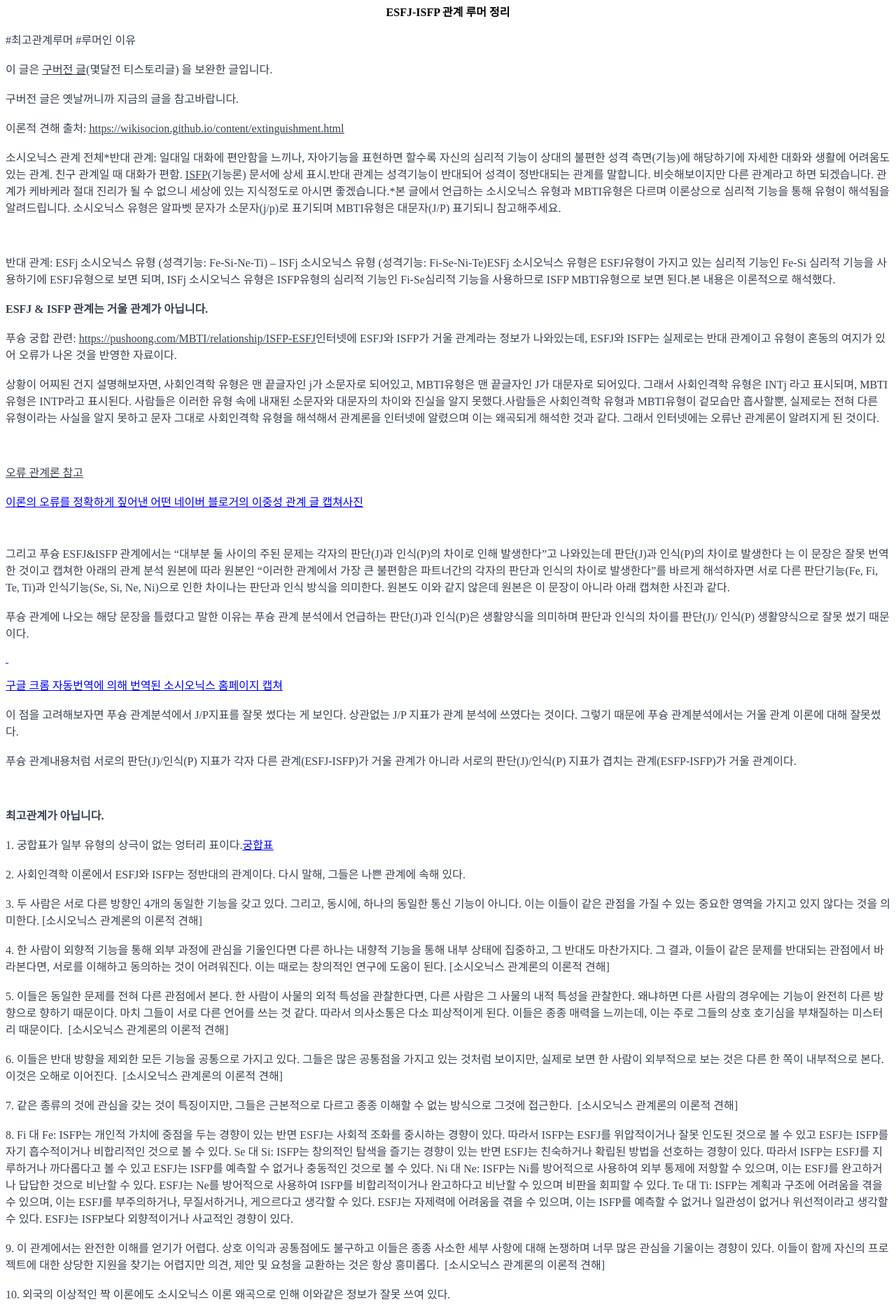
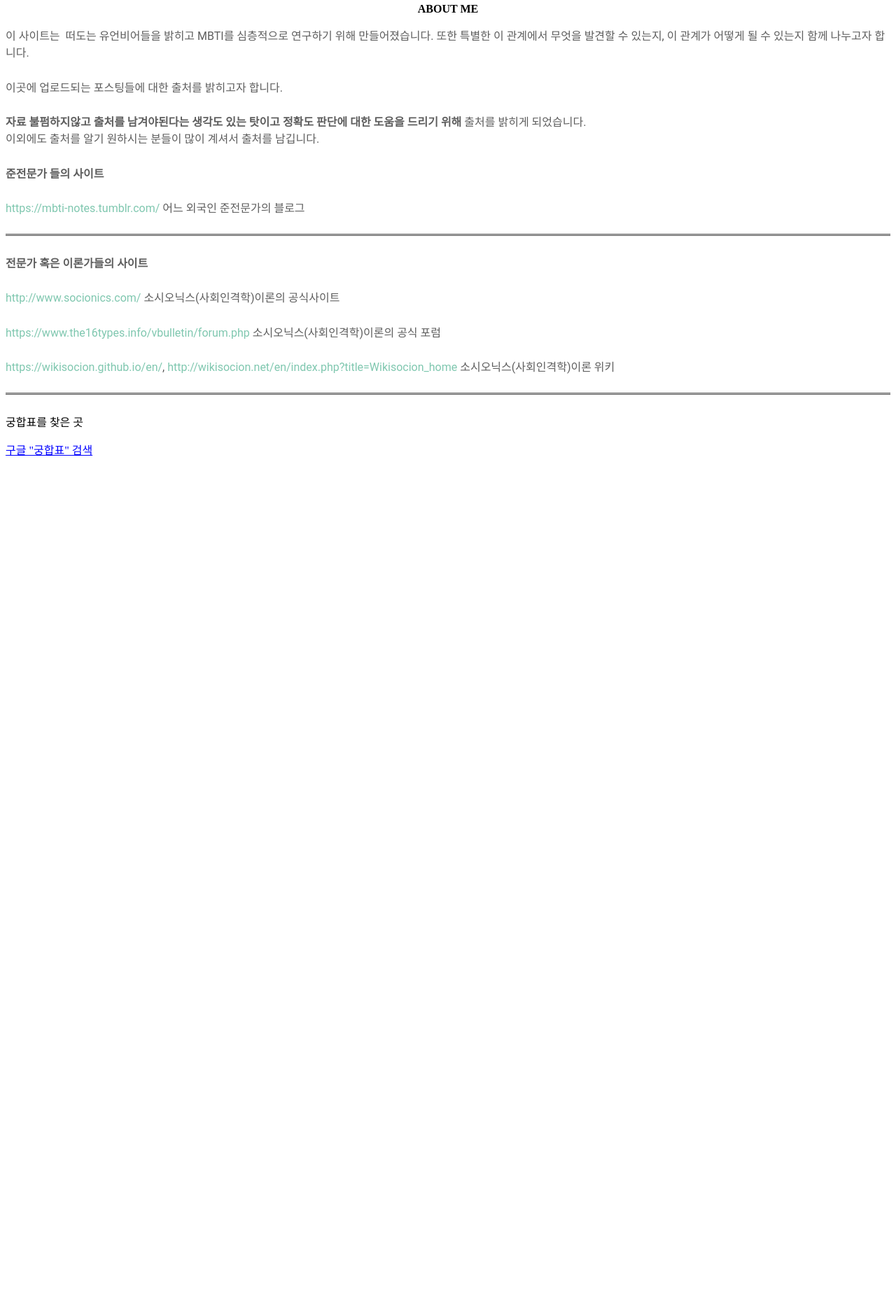
Before and after one commit to mbti-data/about-this-site, a plain HTML site: page index.html in a window 1280 px wide. Shown: the part 137-2000 px from the top of the page at 70% size. After the commit the page ends 807 px from the top, so only its background shows below. Drawn offline with Linux system fonts and the light colour scheme.

Commit message:
Add files via upload

```diff
--- a/index.html
+++ b/index.html
@@ -1,7 +1,7 @@
 <html>
 
 <head>
-<title>MBTI 루머 모음 - ESFJ&ISFP 관계 루머 정리</title>
+<title>MBTI 루머 모음 - ABOUT ME</title>
 <meta name="generator" content="Namo WebEditor(Trial)">
 <meta http-equiv="content-type" content="text/html; charset=utf-8">
 </head>
@@ -9,129 +9,25 @@
 <body bgcolor="white" text="black" link="blue" vlink="purple" alink="red">
 <div style="text-align:center;" data-pm-slice="1 1 []" data-en-clipboard="true"><b><span style="font-size: 30px;"><font face="맑은 고딕 Semilight">MBTI 루머 모음</font></span></b><font face="HY견고딕"></font></div>
 <div style="text-align:center;">
-    <p><b><span style="font-size: 20px;"><font face="HY견고딕"><a href="https://mbti-rumors.github.io/home/">HOME</a> | <a href="https://mbti-rumors.github.io/about-me/">ABOUT ME</a></font></span></b></p>
+    <p><b><span style="font-size: 20px;"><font face="HY견고딕"><a href="https://mbti-rumors.github.io/home/">HOME</a> | <a href="https://mbti-rumors.github.io/about-me/">ABOUT ME</a> </font></span></b></p>
     <p>&nbsp;</p>
-    <p><b>ESFJ-ISFP 관계&nbsp;루머 정리</b></p>
+    <p><b>ABOUT ME</b></p>
 </div>
 <div><span style="font-size: 20px;"><span data-markholder="true"></span></span></div>
-<div><span style="color:rgb(55, 65, 81);">#최고관계루머 #루머인 이유</span></div>
-<div>
-<br>
-</div>
-<div><span style="color:rgb(55, 65, 81);">이 글은&nbsp;</span><a href="https://mbtitypematch.tistory.com/m/38" rev="en_rl_none"><span style="color:rgb(55, 65, 81);"><u>구버전 글</u></span></a><span style="color:rgb(55, 65, 81);">(몇달전 티스토리글) 을 보완한 글입니다.</span></div>
-<div>
-<br>
-</div>
-<div><span style="color:rgb(55, 65, 81);">구버전 글은 옛날꺼니까 지금의 글을 참고바랍니다.</span></div>
-<div>
-<br>
-</div>
-<div><span style="color:rgb(55, 65, 81);">이론적 견해 출처:&nbsp;</span><a href="https://wikisocion.github.io/content/extinguishment.html" rev="en_rl_none"><span style="color:rgb(55, 65, 81);"><u>https://wikisocion.github.io/content/extinguishment.html</u></span></a></div>
-<div>
-<br>
-</div>
-<div><span style="color:rgb(55, 65, 81);">소시오닉스 관계 전체*반대 관계: 일대일 대화에 편안함을 느끼나, 자아기능을 표현하면 할수록 자신의 심리적 기능이 상대의 불편한 성격 측면(기능)에 해당하기에 자세한 대화와 생활에 어려움도 있는 관계. 친구 관계일 때 대화가 편함.&nbsp;</span><a href="https://namu.wiki/w/ISFP#s-3" rev="en_rl_none"><span style="color:rgb(55, 65, 81);"><u>ISFP</u></span></a><span style="color:rgb(55, 65, 81);">(기능론) 문서에 상세 표시.반대 관계는 성격기능이 반대되어 성격이 정반대되는 관계를 말합니다.
-비슷해보이지만 다른 관계라고 하면 되겠습니다. 관계가 케바케라 절대 진리가 될 수 없으니 세상에 있는 지식정도로 아시면 좋겠습니다.*본 글에서 언급하는 소시오닉스 유형과 MBTI유형은 다르며 이론상으로 심리적 기능을 통해 유형이 해석됨을 알려드립니다. 소시오닉스 유형은 알파벳 문자가 소문자(j/p)로 표기되며 MBTI유형은 대문자(J/P) 표기되니 참고해주세요.</span></div>
-<div>
-<br>
-</div>
-<div><span style="color:rgb(55, 65, 81);">&nbsp;</span></div>
-<div>
-<br>
-</div>
-<div><span style="color:rgb(55, 65, 81);">반대 관계: ESFj 소시오닉스 유형 (성격기능: Fe-Si-Ne-Ti) – ISFj 소시오닉스 유형 (성격기능: Fi-Se-Ni-Te)ESFj 소시오닉스 유형은 ESFJ유형이 가지고 있는 심리적 기능인 Fe-Si 심리적 기능을 사용하기에 ESFJ유형으로 보면 되며, ISFj 소시오닉스 유형은 ISFP유형의 심리적 기능인 Fi-Se심리적 기능을 사용하므로 ISFP MBTI유형으로 보면 된다.본 내용은 이론적으로 해석했다.</span></div>
-<div>
-<br>
-</div>
-<div><b><span style="color:rgb(55, 65, 81);">ESFJ &amp; ISFP 관계는 거울 관계가 아닙니다.</span></b></div>
-<div>
-<br>
-</div>
-<div><span style="color:rgb(55, 65, 81);">푸슝 궁합 관련:&nbsp;</span><a href="https://pushoong.com/MBTI/relationship/ISFP-ESFJ" rev="en_rl_none"><span style="color:rgb(55, 65, 81);"><u>https://pushoong.com/MBTI/relationship/ISFP-ESFJ</u></span></a><span style="color:rgb(55, 65, 81);">인터넷에 ESFJ와 ISFP가 거울 관계라는 정보가 나와있는데, ESFJ와 ISFP는 실제로는 반대 관계이고 유형이 혼동의 여지가 있어 오류가 나온 것을 반영한 자료이다.</span></div>
-<div>
-<br>
-</div>
-<div><span style="color:rgb(55, 65, 81);">상황이 어찌된 건지 설명해보자면, 사회인격학 유형은 맨 끝글자인 j가 소문자로 되어있고, MBTI유형은 맨 끝글자인 J가 대문자로 되어있다. 그래서 사회인격학 유형은 INTj 라고 표시되며, MBTI유형은 INTP라고 표시된다. 사람들은 이러한 유형 속에 내재된 소문자와 대문자의 차이와 진실을 알지 못했다.사람들은 사회인격학 유형과 MBTI유형이 겉모습만 흡사할뿐, 실제로는 전혀 다른 유형이라는 사실을 알지 못하고 문자 그대로 사회인격학 유형을 해석해서 관계론을 인터넷에 알렸으며 이는 왜곡되게 해석한
-것과 같다. 그래서 인터넷에는 오류난 관계론이 알려지게 된 것이다.</span></div>
-<div>
-<br>
-</div>
-<div><span style="color:rgb(55, 65, 81);">&nbsp;</span></div>
-<div>
-<br>
-</div>
-<div><a href="https://m.blog.naver.com/PostView.naver?isHttpsRedirect=true&amp;blogId=jino303&amp;logNo=80150427860" rev="en_rl_none"><span style="color:rgb(55, 65, 81);"><u>오류 관계론 참고</u></span></a></div>
-<div>
-<a href="https://i.pinimg.com/originals/47/c1/24/47c124b35d36c710c966ea3c2cf91a59.png"><br>
-</a></div>
-<div><span style="color:rgb(55, 65, 81);"><a href="https://i.pinimg.com/originals/47/c1/24/47c124b35d36c710c966ea3c2cf91a59.png">이론의 오류를 정확하게 짚어낸 어떤 네이버 블로거의 이중성 관계 글 캡쳐사진</a></span></div>
-<p>&nbsp;</p>
-<div><span style="color:rgb(55, 65, 81);">그리고 푸슝 ESFJ&amp;ISFP 관계에서는 “대부분 둘 사이의 주된 문제는 각자의 판단(J)과 인식(P)의 차이로 인해 발생한다”고 나와있는데 판단(J)과 인식(P)의 차이로 발생한다 는 이 문장은 잘못 번역한 것이고 캡쳐한 아래의 관계 분석 원본에 따라 원본인 “이러한 관계에서 가장 큰 불편함은 파트너간의 각자의 판단과 인식의 차이로 발생한다”를 바르게 해석하자면 서로 다른 판단기능(Fe, Fi, Te, Ti)과 인식기능(Se, Si, Ne, Ni)으로 인한 차이나는 판단과 인식 방식을 의미한다. 원본도 이와 같지
-않은데 원본은 이 문장이 아니라 아래 캡쳐한 사진과 같다.</span></div>
-<div>
-<br>
-</div>
-<div><span style="color:rgb(55, 65, 81);">푸슝 관계에 나오는 해당 문장을 틀렸다고 말한 이유는 푸슝 관계 분석에서 언급하는 판단(J)과 인식(P)은 생활양식을 의미하며 판단과 인식의 차이를 판단(J)/ 인식(P) 생활양식으로 잘못 썼기 때문이다.</span></div>
-<p><a href="https://i.pinimg.com/originals/a8/10/de/a810de1b543705e3b3d010258ffc9d10.png">&nbsp;</a></p>
-<div><span style="color:rgb(55, 65, 81);"><a href="https://i.pinimg.com/originals/a8/10/de/a810de1b543705e3b3d010258ffc9d10.png">구글 크롬 자동번역에 의해 번역된 소시오닉스 홈페이지 캡쳐</a></span></div>
-<div>
-<br>
-</div>
-<div><span style="color:rgb(55, 65, 81);">이 점을 고려해보자면 푸슝 관계분석에서 J/P지표를 잘못 썼다는 게 보인다. 상관없는 J/P 지표가 관계 분석에 쓰였다는 것이다. 그렇기 때문에 푸슝 관계분석에서는 거울 관계 이론에 대해 잘못썼다.</span></div>
-<div>
-<br>
-</div>
-<div><span style="color:rgb(55, 65, 81);">푸슝 관계내용처럼 서로의 판단(J)/인식(P) 지표가 각자 다른 관계(ESFJ-ISFP)가 거울 관계가 아니라 서로의 판단(J)/인식(P) 지표가 겹치는 관계(ESFP-ISFP)가 거울 관계이다.</span></div>
-<div>
-<br>
-</div>
-<div><span style="color:rgb(55, 65, 81);">&nbsp;</span></div>
-<div>
-<br>
-</div>
-<div><b><span style="color:rgb(55, 65, 81);">최고관계가 아닙니다.</span></b></div>
-<div>
-<br>
-</div>
-<div><span style="color:rgb(55, 65, 81);">1. 궁합표가 일부 유형의 상극이 없는 엉터리 표이다.<u><a href="https://i.pinimg.com/originals/7b/95/39/7b95392bec2ee62d08aeb85c7aa3e6f6.webp" rev="en_rl_none">궁합표</a></u></span></div>
-<div>
-<br>
-</div>
-<div><span style="color:rgb(55, 65, 81);">2. 사회인격학 이론에서 ESFJ와 ISFP는 정반대의 관계이다. 다시 말해, 그들은 나쁜 관계에 속해 있다.</span></div>
-<div>
-<br>
-</div>
-<div><span style="color:rgb(55, 65, 81);">3. 두 사람은 서로 다른 방향인 4개의 동일한 기능을 갖고 있다. 그리고, 동시에, 하나의 동일한 통신 기능이 아니다. 이는 이들이 같은 관점을 가질 수 있는 중요한 영역을 가지고 있지 않다는 것을 의미한다. [소시오닉스 관계론의 이론적 견해]</span></div>
-<div>
-<br>
-</div>
-<div><span style="color:rgb(55, 65, 81);">4. 한 사람이 외향적 기능을 통해 외부 과정에 관심을 기울인다면 다른 하나는 내향적 기능을 통해 내부 상태에 집중하고, 그 반대도 마찬가지다. 그 결과, 이들이 같은 문제를 반대되는 관점에서 바라본다면, 서로를 이해하고 동의하는 것이 어려워진다. 이는 때로는 창의적인 연구에 도움이 된다.&nbsp;[소시오닉스 관계론의 이론적 견해]</span></div>
-<div>
-<br>
-</div>
-<div><span style="color:rgb(55, 65, 81);">5. 이들은 동일한 문제를 전혀 다른 관점에서 본다. 한 사람이 사물의 외적 특성을 관찰한다면, 다른 사람은 그 사물의 내적 특성을 관찰한다. 왜냐하면 다른 사람의 경우에는 기능이 완전히 다른 방향으로 향하기 때문이다. 마치 그들이 서로 다른 언어를 쓰는 것 같다. 따라서 의사소통은 다소 피상적이게 된다. 이들은 종종 매력을 느끼는데, 이는 주로 그들의 상호 호기심을 부채질하는 미스터리 때문이다.&nbsp;&nbsp;[소시오닉스 관계론의 이론적 견해]</span></div>
-<div>
-<br>
-</div>
-<div><span style="color:rgb(55, 65, 81);">6. 이들은 반대 방향을 제외한 모든 기능을 공통으로 가지고 있다. 그들은 많은 공통점을 가지고 있는 것처럼 보이지만, 실제로 보면 한 사람이 외부적으로 보는 것은 다른 한 쪽이 내부적으로 본다. 이것은 오해로 이어진다.&nbsp;&nbsp;[소시오닉스 관계론의 이론적 견해]</span></div>
-<div>
-<br>
-</div>
-<div><span style="color:rgb(55, 65, 81);">7. 같은 종류의 것에 관심을 갖는 것이 특징이지만, 그들은 근본적으로 다르고 종종 이해할 수 없는 방식으로 그것에 접근한다.&nbsp;&nbsp;[소시오닉스 관계론의 이론적 견해]</span></div>
-<div>
-<br>
-</div>
-<div><span style="color:rgb(55, 65, 81);">8. Fi 대 Fe: ISFP는 개인적 가치에 중점을 두는 경향이 있는 반면 ESFJ는 사회적 조화를 중시하는 경향이 있다. 따라서 ISFP는 ESFJ를 위압적이거나 잘못 인도된 것으로 볼 수 있고 ESFJ는 ISFP를 자기 흡수적이거나 비합리적인 것으로 볼 수 있다. Se 대 Si: ISFP는 창의적인 탐색을 즐기는 경향이 있는 반면 ESFJ는 친숙하거나 확립된 방법을 선호하는 경향이 있다. 따라서 ISFP는 ESFJ를 지루하거나 까다롭다고 볼 수 있고 ESFJ는 ISFP를 예측할 수 없거나 충동적인 것으로 볼 수 있다. Ni 대 Ne: ISFP는
-Ni를 방어적으로 사용하여 외부 통제에 저항할 수 있으며, 이는 ESFJ를 완고하거나 답답한 것으로 비난할 수 있다. ESFJ는 Ne를 방어적으로 사용하여 ISFP를 비합리적이거나 완고하다고 비난할 수 있으며 비판을 회피할 수 있다. Te 대 Ti: ISFP는 계획과 구조에 어려움을 겪을 수 있으며, 이는 ESFJ를 부주의하거나, 무질서하거나, 게으르다고 생각할 수 있다. ESFJ는 자제력에 어려움을 겪을 수 있으며, 이는 ISFP를 예측할 수 없거나 일관성이 없거나 위선적이라고 생각할 수 있다. ESFJ는 ISFP보다 외향적이거나 사교적인 경향이 있다.</span></div>
-<div>
-<br>
-</div>
-<div><span style="color:rgb(55, 65, 81);">9. 이 관계에서는 완전한 이해를 얻기가 어렵다. 상호 이익과 공통점에도 불구하고 이들은 종종 사소한 세부 사항에 대해 논쟁하며 너무 많은 관심을 기울이는 경향이 있다. 이들이 함께 자신의 프로젝트에 대한 상당한 지원을 찾기는 어렵지만 의견, 제안 및 요청을 교환하는 것은 항상 흥미롭다.&nbsp;&nbsp;[소시오닉스 관계론의 이론적 견해]</span></div>
-<div>
-<br>
-</div>
-<div><span style="color:rgb(55, 65, 81);">10. 외국의 이상적인 짝 이론에도 소시오닉스 이론 왜곡으로 인해 이와같은 정보가 잘못 쓰여 있다.</span></div>
-<p>&nbsp;</p>
+<p style="box-sizing: inherit; border: 0px; font-family: Roboto, Helvetica, sans-serif; font-size: 16px; font-style: normal; font-weight: 400; margin: 0px 0px 1.6em; outline: 0px; padding: 0px; vertical-align: baseline; color: rgb(94, 94, 94); font-variant-ligatures: normal; font-variant-caps: normal; letter-spacing: normal; orphans: 2; text-align: start; text-indent: 0px; text-transform: none; white-space: normal; widows: 2; word-spacing: 0px; -webkit-text-stroke-width: 0px; background-color: rgb(255, 255, 255); text-decoration-thickness: initial; text-decoration-style: initial; text-decoration-color: initial;">이 사이트는 &nbsp;떠도는 유언비어들을 밝히고 MBTI를&nbsp;심층적으로 연구하기 위해 만들어졌습니다. 또한 특별한 이 관계에서 무엇을 발견할 수 있는지, 이 관계가 어떻게 될 수 있는지 함께 나누고자 합니다.</p>
+<p style="box-sizing: inherit; border: 0px; font-family: Roboto, Helvetica, sans-serif; font-size: 16px; font-style: normal; font-weight: 400; margin: 0px 0px 1.6em; outline: 0px; padding: 0px; vertical-align: baseline; color: rgb(94, 94, 94); font-variant-ligatures: normal; font-variant-caps: normal; letter-spacing: normal; orphans: 2; text-align: start; text-indent: 0px; text-transform: none; white-space: normal; widows: 2; word-spacing: 0px; -webkit-text-stroke-width: 0px; background-color: rgb(255, 255, 255); text-decoration-thickness: initial; text-decoration-style: initial; text-decoration-color: initial;">이곳에 업로드되는 포스팅들에&nbsp;대한 출처를 밝히고자 합니다.</p>
+<p style="box-sizing: inherit; border: 0px; font-family: Roboto, Helvetica, sans-serif; font-size: 16px; font-style: normal; font-weight: 400; margin: 0px 0px 1.6em; outline: 0px; padding: 0px; vertical-align: baseline; color: rgb(94, 94, 94); font-variant-ligatures: normal; font-variant-caps: normal; letter-spacing: normal; orphans: 2; text-align: start; text-indent: 0px; text-transform: none; white-space: normal; widows: 2; word-spacing: 0px; -webkit-text-stroke-width: 0px; background-color: rgb(255, 255, 255); text-decoration-thickness: initial; text-decoration-style: initial; text-decoration-color: initial;"><strong style="box-sizing: inherit; border: 0px; font-family: inherit; font-size: 16px; font-style: inherit; font-weight: 700; margin: 0px; outline: 0px; padding: 0px; vertical-align: baseline;">자료 불펌하지않고 출처를 남겨야된다는 생각도 있는 탓이고 정확도 판단에 대한 도움을 드리기 위해</strong>&nbsp;출처를 밝히게 되었습니다.<br style="box-sizing: inherit;">이외에도 출처를 알기 원하시는 분들이 많이 계셔서 출처를 남깁니다.</p>
+<p style="box-sizing: inherit; border: 0px; font-family: Roboto, Helvetica, sans-serif; font-size: 16px; font-style: normal; font-weight: 400; margin: 0px 0px 1.6em; outline: 0px; padding: 0px; vertical-align: baseline; color: rgb(94, 94, 94); font-variant-ligatures: normal; font-variant-caps: normal; letter-spacing: normal; orphans: 2; text-align: start; text-indent: 0px; text-transform: none; white-space: normal; widows: 2; word-spacing: 0px; -webkit-text-stroke-width: 0px; background-color: rgb(255, 255, 255); text-decoration-thickness: initial; text-decoration-style: initial; text-decoration-color: initial;"><strong style="box-sizing: inherit; border: 0px; font-family: inherit; font-size: 16px; font-style: inherit; font-weight: 700; margin: 0px; outline: 0px; padding: 0px; vertical-align: baseline;">준전문가 들의 사이트</strong></p>
+<p style="box-sizing: inherit; border: 0px; font-family: Roboto, Helvetica, sans-serif; font-size: 16px; font-style: normal; font-weight: 400; margin: 0px 0px 1.6em; outline: 0px; padding: 0px; vertical-align: baseline; color: rgb(94, 94, 94); font-variant-ligatures: normal; font-variant-caps: normal; letter-spacing: normal; orphans: 2; text-align: start; text-indent: 0px; text-transform: none; white-space: normal; widows: 2; word-spacing: 0px; -webkit-text-stroke-width: 0px; background-color: rgb(255, 255, 255); text-decoration-thickness: initial; text-decoration-style: initial; text-decoration-color: initial;"><a href="https://mbti-notes.tumblr.com/" style="box-sizing: inherit; border: 0px; font-family: inherit; font-size: 16px; font-style: inherit; font-weight: inherit; margin: 0px; outline: 0px; padding: 0px; vertical-align: baseline; color: rgb(127, 199, 175); text-decoration: none; transition: color 0.3s ease-in-out 0s; word-break: break-word;">https://mbti-notes.tumblr.com/</a>&nbsp;어느 외국인 준전문가의 블로그</p>
+<hr class="wp-block-separator has-alpha-channel-opacity" style="box-sizing: inherit; background-color: rgb(204, 204, 204); border-top: 1px solid; border-right: none; border-bottom: 1px solid; border-left: none; border-image: initial; height: 1px; margin-bottom: 1.6em; color: rgb(94, 94, 94); font-family: Roboto, Helvetica, sans-serif; font-size: 16px; font-style: normal; font-variant-ligatures: normal; font-variant-caps: normal; font-weight: 400; letter-spacing: normal; orphans: 2; text-align: start; text-indent: 0px; text-transform: none; white-space: normal; widows: 2; word-spacing: 0px; -webkit-text-stroke-width: 0px; text-decoration-thickness: initial; text-decoration-style: initial; text-decoration-color: initial;">
+<p style="box-sizing: inherit; border: 0px; font-family: Roboto, Helvetica, sans-serif; font-size: 16px; font-style: normal; font-weight: 400; margin: 0px 0px 1.6em; outline: 0px; padding: 0px; vertical-align: baseline; color: rgb(94, 94, 94); font-variant-ligatures: normal; font-variant-caps: normal; letter-spacing: normal; orphans: 2; text-align: start; text-indent: 0px; text-transform: none; white-space: normal; widows: 2; word-spacing: 0px; -webkit-text-stroke-width: 0px; background-color: rgb(255, 255, 255); text-decoration-thickness: initial; text-decoration-style: initial; text-decoration-color: initial;"></p>
+<p style="box-sizing: inherit; border: 0px; font-family: Roboto, Helvetica, sans-serif; font-size: 16px; font-style: normal; font-weight: 400; margin: 0px 0px 1.6em; outline: 0px; padding: 0px; vertical-align: baseline; color: rgb(94, 94, 94); font-variant-ligatures: normal; font-variant-caps: normal; letter-spacing: normal; orphans: 2; text-align: start; text-indent: 0px; text-transform: none; white-space: normal; widows: 2; word-spacing: 0px; -webkit-text-stroke-width: 0px; background-color: rgb(255, 255, 255); text-decoration-thickness: initial; text-decoration-style: initial; text-decoration-color: initial;"><strong style="box-sizing: inherit; border: 0px; font-family: inherit; font-size: 16px; font-style: inherit; font-weight: 700; margin: 0px; outline: 0px; padding: 0px; vertical-align: baseline;">전문가 혹은 이론가들의 사이트</strong></p>
+<p style="box-sizing: inherit; border: 0px; font-family: Roboto, Helvetica, sans-serif; font-size: 16px; font-style: normal; font-weight: 400; margin: 0px 0px 1.6em; outline: 0px; padding: 0px; vertical-align: baseline; color: rgb(94, 94, 94); font-variant-ligatures: normal; font-variant-caps: normal; letter-spacing: normal; orphans: 2; text-align: start; text-indent: 0px; text-transform: none; white-space: normal; widows: 2; word-spacing: 0px; -webkit-text-stroke-width: 0px; background-color: rgb(255, 255, 255); text-decoration-thickness: initial; text-decoration-style: initial; text-decoration-color: initial;"><a href="http://www.socionics.com/" style="box-sizing: inherit; border: 0px; font-family: inherit; font-size: 16px; font-style: inherit; font-weight: inherit; margin: 0px; outline: 0px; padding: 0px; vertical-align: baseline; color: rgb(127, 199, 175); text-decoration: none; transition: color 0.3s ease-in-out 0s; word-break: break-word;">http://www.socionics.com/</a>&nbsp;소시오닉스(사회인격학)이론의 공식사이트</p>
+<p style="box-sizing: inherit; border: 0px; font-family: Roboto, Helvetica, sans-serif; font-size: 16px; font-style: normal; font-weight: 400; margin: 0px 0px 1.6em; outline: 0px; padding: 0px; vertical-align: baseline; color: rgb(94, 94, 94); font-variant-ligatures: normal; font-variant-caps: normal; letter-spacing: normal; orphans: 2; text-align: start; text-indent: 0px; text-transform: none; white-space: normal; widows: 2; word-spacing: 0px; -webkit-text-stroke-width: 0px; background-color: rgb(255, 255, 255); text-decoration-thickness: initial; text-decoration-style: initial; text-decoration-color: initial;"><a href="https://www.the16types.info/vbulletin/forum.php" style="box-sizing: inherit; border: 0px; font-family: inherit; font-size: 16px; font-style: inherit; font-weight: inherit; margin: 0px; outline: 0px; padding: 0px; vertical-align: baseline; color: rgb(127, 199, 175); text-decoration: none; transition: color 0.3s ease-in-out 0s; word-break: break-word;">https://www.the16types.info/vbulletin/forum.php</a>&nbsp;소시오닉스(사회인격학)이론의 공식 포럼</p>
+<p style="box-sizing: inherit; border: 0px; font-family: Roboto, Helvetica, sans-serif; font-size: 16px; font-style: normal; font-weight: 400; margin: 0px 0px 1.6em; outline: 0px; padding: 0px; vertical-align: baseline; color: rgb(94, 94, 94); font-variant-ligatures: normal; font-variant-caps: normal; letter-spacing: normal; orphans: 2; text-align: start; text-indent: 0px; text-transform: none; white-space: normal; widows: 2; word-spacing: 0px; -webkit-text-stroke-width: 0px; background-color: rgb(255, 255, 255); text-decoration-thickness: initial; text-decoration-style: initial; text-decoration-color: initial;"><a href="https://wikisocion.github.io/en/" style="box-sizing: inherit; border: 0px; font-family: inherit; font-size: 16px; font-style: inherit; font-weight: inherit; margin: 0px; outline: 0px; padding: 0px; vertical-align: baseline; color: rgb(127, 199, 175); text-decoration: none; transition: color 0.3s ease-in-out 0s; word-break: break-word;">https://wikisocion.github.io/en/</a>,&nbsp;<a href="http://wikisocion.net/en/index.php?title=Wikisocion_home" style="box-sizing: inherit; border: 0px; font-family: inherit; font-size: 16px; font-style: inherit; font-weight: inherit; margin: 0px; outline: 0px; padding: 0px; vertical-align: baseline; color: rgb(127, 199, 175); text-decoration: none; transition: color 0.3s ease-in-out 0s; word-break: break-word;">http://wikisocion.net/en/index.php?title=Wikisocion_home</a><span>&nbsp;</span>소시오닉스(사회인격학)이론 위키</p>
+<hr class="wp-block-separator has-alpha-channel-opacity" style="box-sizing: inherit; background-color: rgb(204, 204, 204); border-top: 1px solid; border-right: none; border-bottom: 1px solid; border-left: none; border-image: initial; height: 1px; margin-bottom: 1.6em; color: rgb(94, 94, 94); font-family: Roboto, Helvetica, sans-serif; font-size: 16px; font-style: normal; font-variant-ligatures: normal; font-variant-caps: normal; font-weight: 400; letter-spacing: normal; orphans: 2; text-align: start; text-indent: 0px; text-transform: none; white-space: normal; widows: 2; word-spacing: 0px; -webkit-text-stroke-width: 0px; text-decoration-thickness: initial; text-decoration-style: initial; text-decoration-color: initial;">
+<p>궁합표를 찾은 곳</p>
+<p><a href="https://www.google.com/search?q=MBTI%EA%B6%81%ED%95%A9%ED%91%9C&sxsrf=APwXEdduXxhcHVjvMhFJPK772JgXsrafYg%3A1681200902336&ei=Bhc1ZIWKFKqw2roPzu-c-Aw&ved=0ahUKEwiFpdG0saH-AhUqmFYBHc43B88Q4dUDCA8&uact=5&oq=MBTI%EA%B6%81%ED%95%A9%ED%91%9C&gs_lcp=Cgxnd3Mtd2l6LXNlcnAQAzIECCMQJzoKCAAQRxDWBBCwAzoFCAAQogQ6CAgAEIAEEMsBOgsIABAFEB4QDRDxBDoHCCMQsAIQJzoHCAAQDRCABDoJCAAQHhANEPEESgQIQRgAUJQFWKIJYNYOaAFwAXgAgAGNAYgB8wOSAQMwLjSYAQCgAQHIAQrAAQE&sclient=gws-wiz-serp">구글 &quot;궁합표&quot; 검색</a></p>
 </body>
 
 </html>
```
